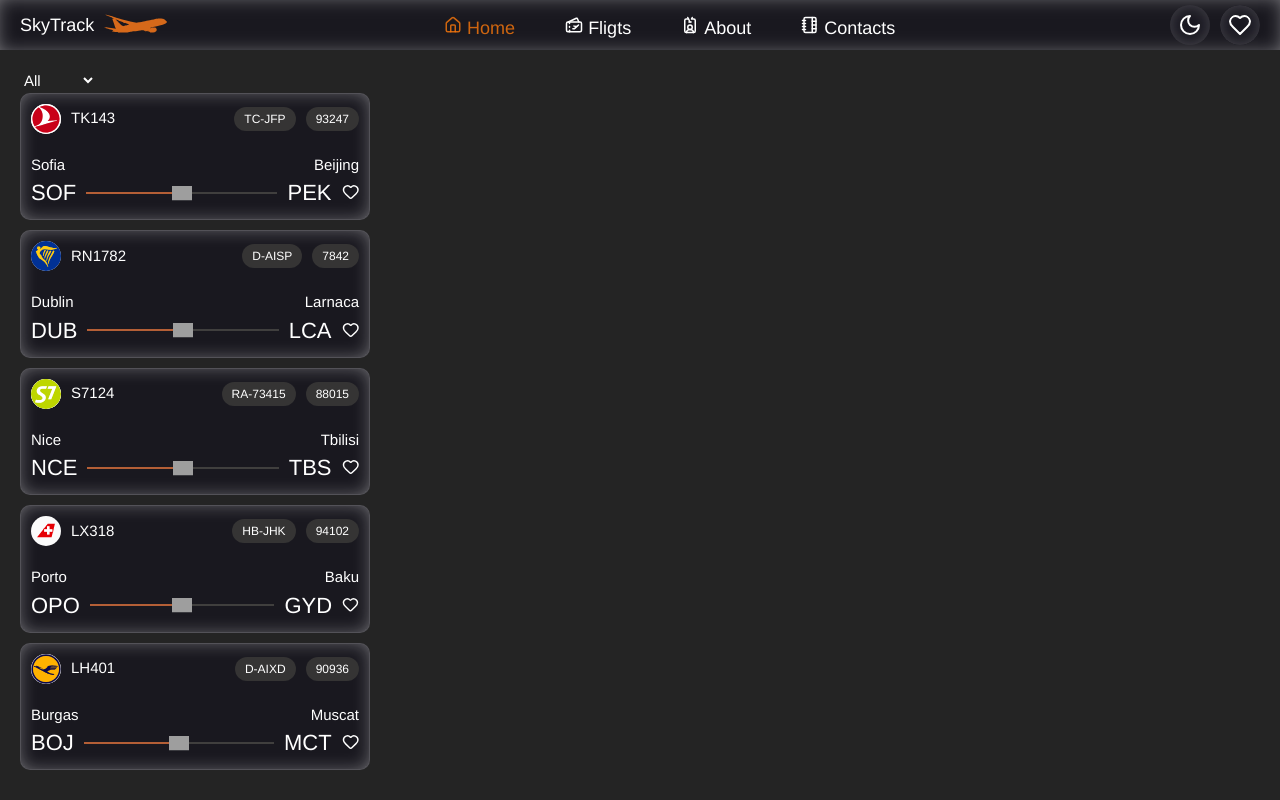
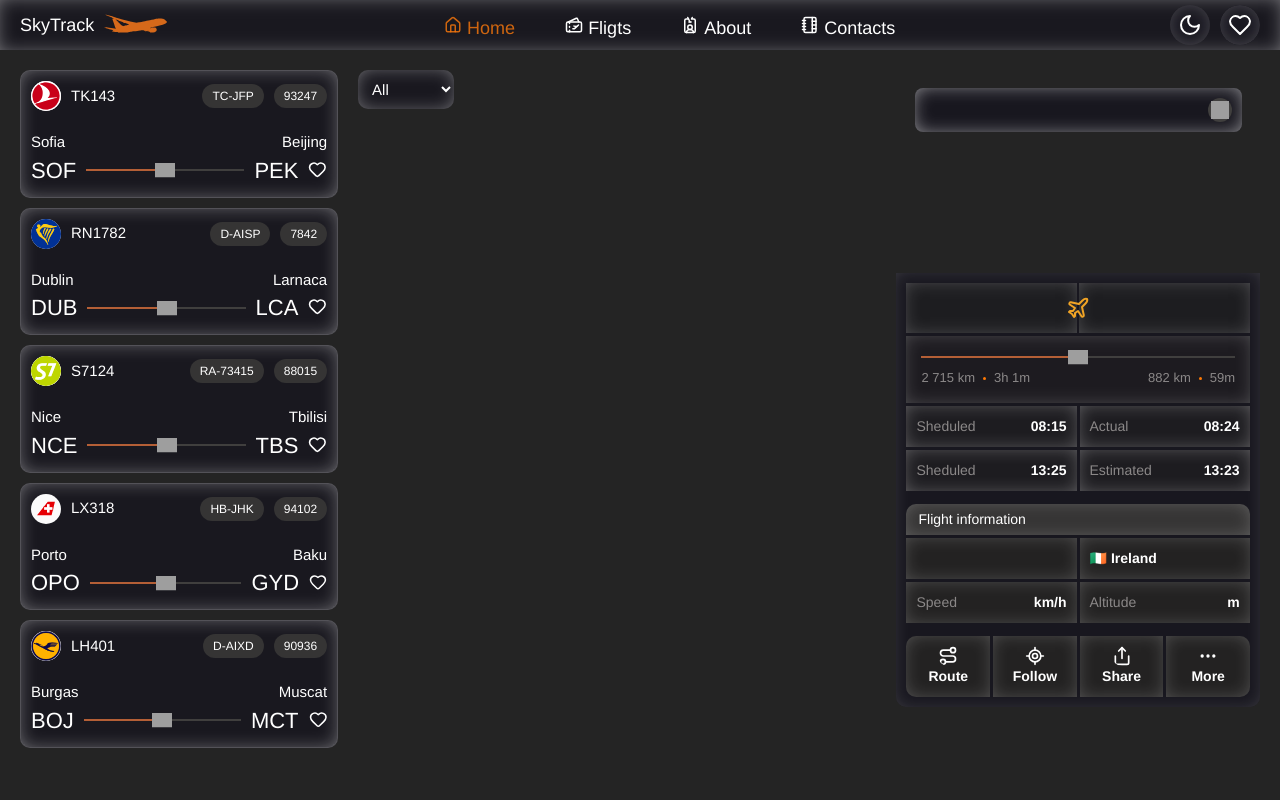
Before and after one commit to LiliaKhazieva/sky-track, a React (Vite) app: page / in a window 1280 px wide. Built offline with nearby package versions, Linux system fonts and the light colour scheme; grey boxes are pictures that could not be loaded; a web font is replaced by a local one.

Commit message:
create new page favorites

```diff
--- a/src/Home.tsx
+++ /dev/null
@@ -1,25 +0,0 @@
-import { useState } from "react";
-
-import { FlightList } from "./components/flight/flight-list/FlightList";
-import { FlightDetails } from "./components/flight/flight-details/FlightDetails";
-import Header from "./components/header/Header";
-
-function Home() {
-  const [isOpen, setIsOpen] = useState(false);
-  const onClick = () => {
-    setIsOpen(true);
-  };
-
-  return (
-    <>
-      <Header />
-      <div className="wrapper">
-        <FlightList onClick={onClick} />
-        <div className="filters"></div>
-        <FlightDetails isOpen={isOpen} />
-      </div>
-    </>
-  );
-}
-
-export default Home;
--- a/src/components/filters/Filters.module.scss
+++ b/src/components/filters/Filters.module.scss
@@ -1,20 +1,10 @@
-.list {
+.select {
   padding: 10px;
   background-color: #18171fe0;
-  box-shadow: inset 0 0 20px -5px rgba(255, 255, 255, 0.3);
+  box-shadow: inset 0 0 20px -5px rgba(255, 255, 255, 0.5);
   text-overflow: ellipsis;
   white-space: nowrap;
   overflow: hidden;
-  .item {
-    background-color: transparent;
-    display: flex;
-    justify-content: space-between;
-    gap: 2px;
-    padding: 5px;
-    &:first-child {
-      border: #ff8502c1 1px solid;
-      box-shadow: inset 0 0 20px -5px #ae5d08c1;
-      border-radius: 10px;
-    }
-  }
+  border-radius: 10px;
+  outline: none;
 }
--- a/src/components/filters/Filters.tsx
+++ b/src/components/filters/Filters.tsx
@@ -1,4 +1,4 @@
-import React from "react";
+import styles from "./Filters.module.scss";
 
 interface SelectProps {
   options: { value: string; label: string }[];
@@ -16,7 +16,11 @@
   };
 
   return (
-    <select value={selectedValue} onChange={handleChange}>
+    <select
+      className={styles.select}
+      value={selectedValue}
+      onChange={handleChange}
+    >
       {options.map((option) => (
         <option key={option.value} value={option.value}>
           {option.label}
--- a/src/components/flight/flight-item/FlightItem.module.scss
+++ b/src/components/flight/flight-item/FlightItem.module.scss
@@ -1,4 +1,5 @@
 .item {
+  list-style: none;
   padding: 10px;
   border-radius: 10px;
   border: #ffffff41 1px solid;
@@ -6,9 +7,6 @@
   box-shadow: inset 0 0 20px -5px rgba(255, 255, 255, 0.5);
   transition: all 0.5s ease;
   animation: show 1s ease forwards;
-  &:not(:last-child) {
-    margin-bottom: 10px;
-  }
   .top {
     display: flex;
     justify-content: space-between;
--- a/src/components/flight/flight-item/FlightItem.tsx
+++ b/src/components/flight/flight-item/FlightItem.tsx
@@ -2,7 +2,6 @@
 import styles from "./FlightItem.module.scss";
 import { QUERY_PARAMS_FLIGHT } from "../../../utils/constants/flights.constants";
 import type { IFlight } from "../../../types/flight.types";
-import { LikeToggle } from "../../like-toggle/LikeToggle";
 import { useAppDispatch } from "../../../hooks/useAppDispatch";
 import { useAppSelector } from "../../../hooks/useAppSelector";
 import {
@@ -13,7 +12,7 @@
 
 interface Props {
   item: IFlight;
-  onClick: () => void;
+  onClick?: () => void;
 }
 
 export function FlightItem({ item, onClick }: Props) {
@@ -38,7 +37,7 @@
       }`}
       onClick={() => {
         setSearchParams({ [QUERY_PARAMS_FLIGHT]: item.id.toString() });
-        onClick();
+        onClick;
       }}
     >
       <div className={styles.top}>
@@ -67,9 +66,9 @@
         <span>{item.to.code}</span>
         <div onClick={handleToggleFavorite} style={{ marginTop: "5px" }}>
           {isFavorite ? (
-            <Heart color="#ea5c1f" fill="#ea5c1f" size={30} />
+            <Heart color="#ea5c1f" fill="#ea5c1f" size={35} />
           ) : (
-            <Heart color="#fff" size={30} />
+            <Heart color="#fff" size={35} />
           )}
         </div>
       </div>
--- a/src/components/flight/flight-list/FlightList.module.scss
+++ b/src/components/flight/flight-list/FlightList.module.scss
@@ -1,3 +1,9 @@
 .flight {
   width: 350px;
+
+  .list {
+    display: flex;
+    flex-direction: column;
+    gap: 10px;
+  }
 }
--- a/src/components/flight/flight-list/FlightList.tsx
+++ b/src/components/flight/flight-list/FlightList.tsx
@@ -6,15 +6,11 @@
 
 interface Props {
   onClick: () => void;
+
+  selectedValue: string;
 }
-const options = [
-  { value: "All", label: "All" },
-  { value: "Bulgaria", label: "Bulgaria" },
-  { value: "France", label: "France" },
-];
 
-export function FlightList({ onClick }: Props) {
-  const [selectedValue, setSelectedValue] = useState<string>("");
+export function FlightList({ onClick, selectedValue }: Props) {
   const flightCont = useMemo(() => {
     if (selectedValue === "All" || !selectedValue) {
       return FLIGHTS_DATA;
@@ -27,12 +23,7 @@
 
   return (
     <div className={styles.flight}>
-      <Select
-        options={options}
-        selectedValue={selectedValue}
-        setSelectedValue={setSelectedValue}
-      />
-      <ul>
+      <ul className={styles.list}>
         {flightCont.map((item) => (
           <FlightItem key={item.id} item={item} onClick={onClick} />
         ))}
--- a/src/main.tsx
+++ b/src/main.tsx
@@ -1,11 +1,12 @@
 import { StrictMode } from "react";
 import { createRoot } from "react-dom/client";
 import "./index.css";
-import Home from "./Home.tsx";
+import Home from "./screens/Home.tsx";
 import { BrowserRouter, Route, Routes } from "react-router";
 import { ThemeProvider } from "./providers/theme/ThemeProvider.tsx";
 import { Provider } from "react-redux";
 import { store } from "./store/index.ts";
+import { Favorites } from "./screens/Favorites.tsx";
 
 createRoot(document.getElementById("root")!).render(
   <StrictMode>
@@ -14,6 +15,7 @@
         <BrowserRouter>
           <Routes>
             <Route path="/" element={<Home />} />
+            <Route path="/favorites" element={<Favorites />} />
           </Routes>
         </BrowserRouter>
       </Provider>
--- /dev/null
+++ b/src/screens/Favorites.module.scss
@@ -0,0 +1,12 @@
+.title {
+  font-size: 30px;
+  margin-left: 10px;
+  padding: 20px 0;
+  text-align: center;
+}
+
+.favorites {
+  display: flex;
+  justify-content: center;
+  gap: 10px;
+}
--- /dev/null
+++ b/src/screens/Favorites.tsx
@@ -0,0 +1,29 @@
+import { useMemo } from "react";
+import { FlightItem } from "../components/flight/flight-item/FlightItem";
+import { FLIGHTS_DATA } from "../components/flight/flights.data";
+import Header from "../components/header/Header";
+import { useAppSelector } from "../hooks/useAppSelector";
+import s from "./Favorites.module.scss";
+import { Plane } from "lucide-react";
+
+export function Favorites() {
+  const favorites = useAppSelector((state) => state.favorites);
+
+  const fligths = useMemo(() => {
+    return FLIGHTS_DATA.filter((fligth) =>
+      favorites.favorites.includes(fligth.id.toString())
+    );
+  }, [favorites]);
+
+  return (
+    <>
+      <Header />
+      <h1 className={s.title}>Favorites</h1>
+      <div className={s.favorites}>
+        {fligths.map((fligth) => (
+          <FlightItem key={fligth.id} item={fligth} />
+        ))}
+      </div>
+    </>
+  );
+}
--- /dev/null
+++ b/src/screens/Home.tsx
@@ -0,0 +1,40 @@
+import { useState } from "react";
+
+import { FlightList } from "../components/flight/flight-list/FlightList";
+import { FlightDetails } from "../components/flight/flight-details/FlightDetails";
+import Header from "../components/header/Header";
+import Select from "../components/filters/Filters";
+
+const options = [
+  { value: "All", label: "All" },
+  { value: "Bulgaria", label: "Bulgaria" },
+  { value: "France", label: "France" },
+];
+
+function Home() {
+  const [isOpen, setIsOpen] = useState(false);
+  const [selectedValue, setSelectedValue] = useState<string>("");
+  const onClick = () => {
+    setIsOpen(!isOpen);
+  };
+
+  return (
+    <>
+      <Header />
+
+      <div className="wrapper">
+        <FlightList onClick={onClick} selectedValue={selectedValue} />
+        <div className="filters">
+          <Select
+            options={options}
+            selectedValue={selectedValue}
+            setSelectedValue={setSelectedValue}
+          />
+        </div>
+        <FlightDetails isOpen={true} />
+      </div>
+    </>
+  );
+}
+
+export default Home;
```
